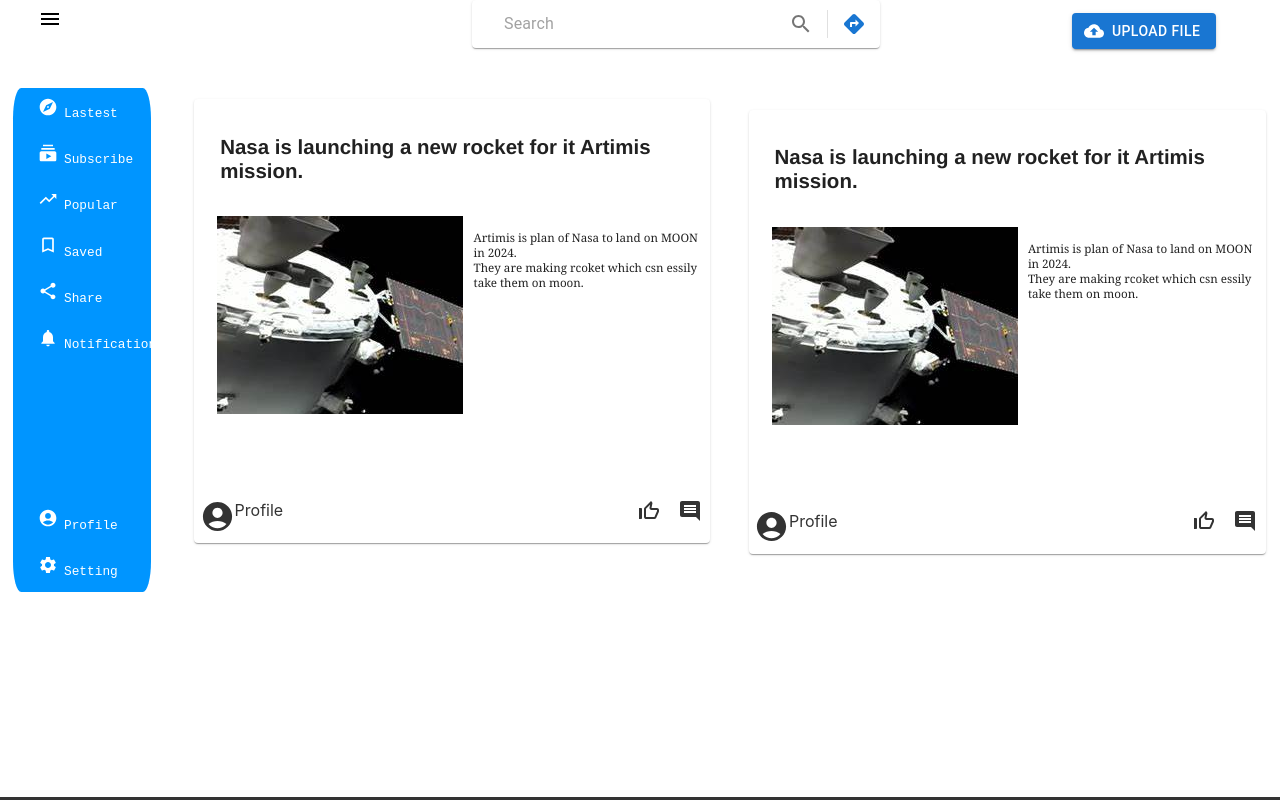
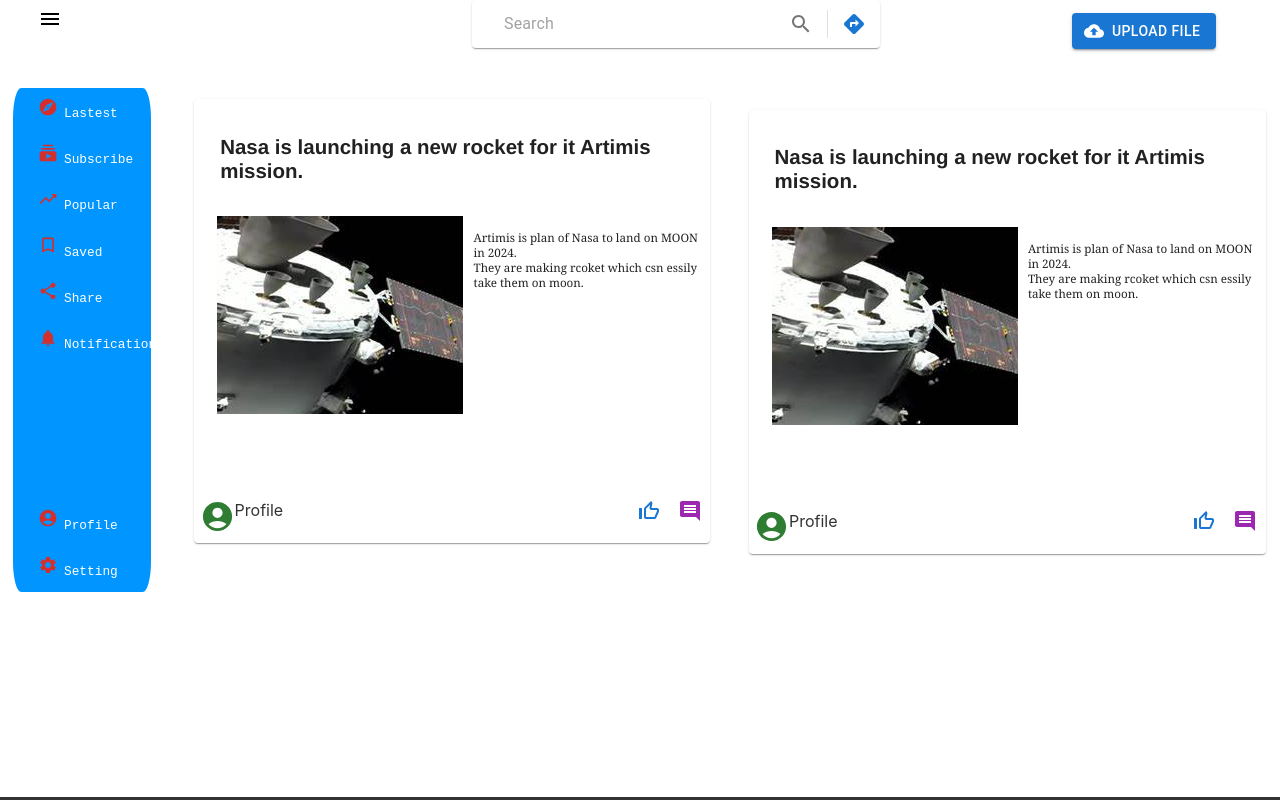
Before and after one commit to Raushankumar-prog/Zealblog, a React (Create React App) app in the folder fronted/: page / in a window 1280 px wide. Shown: the top 800 px of the page. Built offline with nearby package versions, Linux system fonts and the light colour scheme.

Commit message:
coloring the different icons

```diff
--- a/fronted/src/Components/Glance/glance.js
+++ b/fronted/src/Components/Glance/glance.js
@@ -19,11 +19,11 @@
                                    </div>
                             </div>
                             <div className="little">
-                                     <div className="author">   <div className="channelicon"><AccountCircleIcon fontSize="large"/></div>
+                                     <div className="author">   <div className="channelicon"><AccountCircleIcon fontSize="large" color="success"/></div>
                                                                        <div className="profile">profile</div>
                            </div>
-                                     <div className="like"><ThumbUpOffAltIcon/></div>
-                                     <div className="comment"><CommentIcon/></div>
+                                     <div className="like"><ThumbUpOffAltIcon color="primary"/></div>
+                                     <div className="comment"><CommentIcon  color="secondary"/></div>
                             </div>
                               </Paper>
                    </div>
@@ -31,7 +31,7 @@
                     </Link>
 
                    <div className="universe">
-                         <Paper>
+                     <Paper >
                             <div className="space">
                                    <div className="headingglance"><p className="headingtext">Nasa is launching a new rocket for it Artimis mission.</p></div>
                                   <div className="glancecontent">
@@ -40,14 +40,13 @@
                                    </div>
                             </div>
                             <div className="little">
-                                     <div className="author">
-                                                     <div className="channelicon"><AccountCircleIcon fontSize="large"/></div>
+                                     <div className="author">   <div className="channelicon"><AccountCircleIcon fontSize="large" color="success"/></div>
                                                                        <div className="profile">profile</div>
+                           </div>
+                                     <div className="like"><ThumbUpOffAltIcon color="primary"/></div>
+                                     <div className="comment"><CommentIcon  color="secondary"/></div>
                             </div>
-                                     <div className="like"><ThumbUpOffAltIcon/></div>
-                                     <div className="comment"><CommentIcon/></div>
-                            </div>
-                             </Paper>
+                              </Paper>
                    </div>
 
 
--- a/fronted/src/Components/left/left.js
+++ b/fronted/src/Components/left/left.js
@@ -11,35 +11,35 @@
     return (
          <div className="fr">
         <div className="category1" >
-             <div className="icon"><ExploreIcon  fontSize="small"  /></div>
+             <div className="icon"><ExploreIcon  fontSize="small" color="error" /></div>
               <div className="text"><p className="category">lastest</p></div>
        </div>
         <div  className="category1">
-           <div className="icon"><SubscriptionsIcon fontSize="small"/></div>
+           <div className="icon"><SubscriptionsIcon fontSize="small" color="error"/></div>
            <div className="text"><p className="category">subscribe</p></div>
         </div>
         <div  className="category1">
-             <div className="icon"><TrendingUpIcon fontSize="small"/></div>
+             <div className="icon"><TrendingUpIcon fontSize="small" color="error"/></div>
              <div className="text"><p className="category">popular</p></div>
         </div>
         <div  className="category1">
-             <div className="icon"><Saved fontSize="small"/></div>
+             <div className="icon"><Saved fontSize="small" color="error"/></div>
              <div className="text"><p className="category">saved</p></div>
         </div>
         <div  className="category1">
-             <div className="icon"><ShareIcon fontSize="small"/></div>
+             <div className="icon"><ShareIcon fontSize="small" color="error"/></div>
              <div className="text"><p className="category">share</p></div>
         </div>
          <div  className="category1">
-             <div className="icon"><NotificationsIcon fontSize="small"/></div>
+             <div className="icon"><NotificationsIcon fontSize="small" color="error"/></div>
              <div className="text"><p className="category">Notification</p></div>
         </div>
         <div  className="category2">
-             <div className="icon"><AccountCircleIcon fontSize="small"/></div>
+             <div className="icon"><AccountCircleIcon fontSize="small" color="error"/></div>
               <div className="text"><p className="category">profile</p></div>
        </div>
        <div  className="category1">
-             <div className="icon"><SettingsIcon  fontSize="small"/></div>
+             <div className="icon"><SettingsIcon  fontSize="small" color="error"/></div>
               <div className="text"><p className="category">setting</p></div>
 
        </div>
```
Also changed, not shown: fronted/src/Components/header/header.js (+3 -5 lines).
